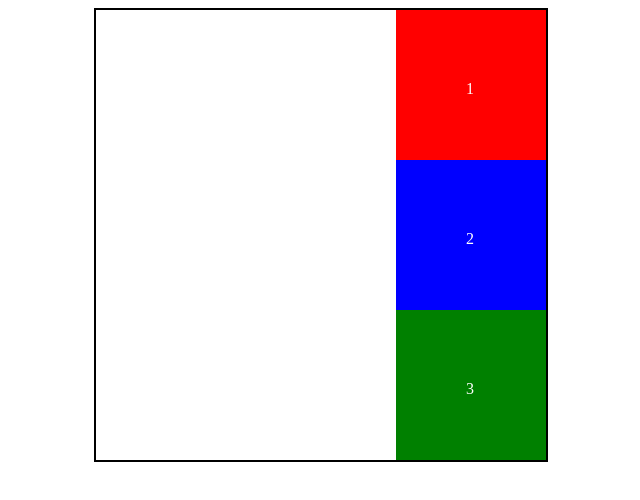
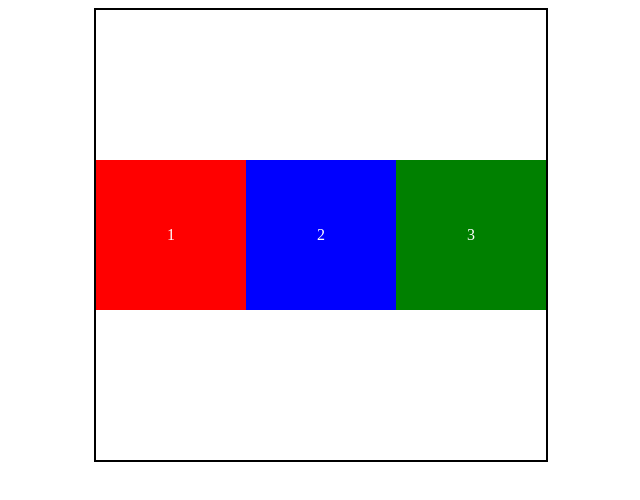
Before and after one commit to NachoDevelop/ejercicio1, a plain HTML site: page index.html in a window 1280 px wide. Shown: the whole page, without its empty margins (319-959 px from the left). Drawn offline with Linux system fonts and the light colour scheme.

Commit message:
Update contenedor.css

```diff
--- a/contenedor.css
+++ b/contenedor.css
@@ -1,40 +1,43 @@
 .contenedor{
+    display: flex;
+    align-items: center;
+    justify-content: center;
     width: 450px;
     height: 450px;
     background-color: #fff;
     margin: auto;
     border: 2px solid black;
+    color: #fff;
 
 }
 
 #rojo{
+    display: flex;
+    align-items: center;
+    justify-content: center;
     width: 150px;
     height:150px;
     background-color: red;
-    float: right;
+
+
 }
 
 #azul{
+    display: flex;
+    align-items: center;
+    justify-content: center;
     width: 150px;
     height:150px;
     background-color: blue;
-    margin-top: 150px;
-    margin-left: 300px;
+
 }
 
 #verde{
+    display: flex;
+    align-items: center;
+    justify-content: center;
     width: 150px;
     height:150px;
     background-color: green;
-    margin-top: 0px;
-    margin-left: 300px;
 
 }
-
-p{
-    text-align: center;
-    color: #fff;
-    position: absolute;
-    margin: 70px 0px 0px 70px;
-
-}
```
